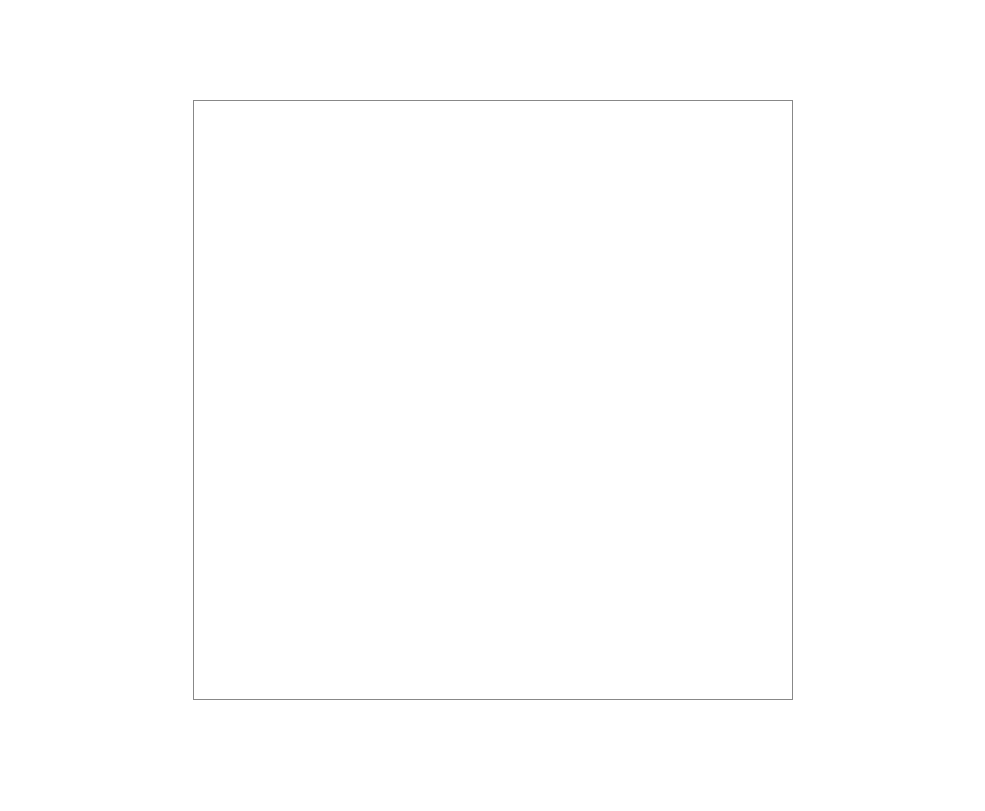
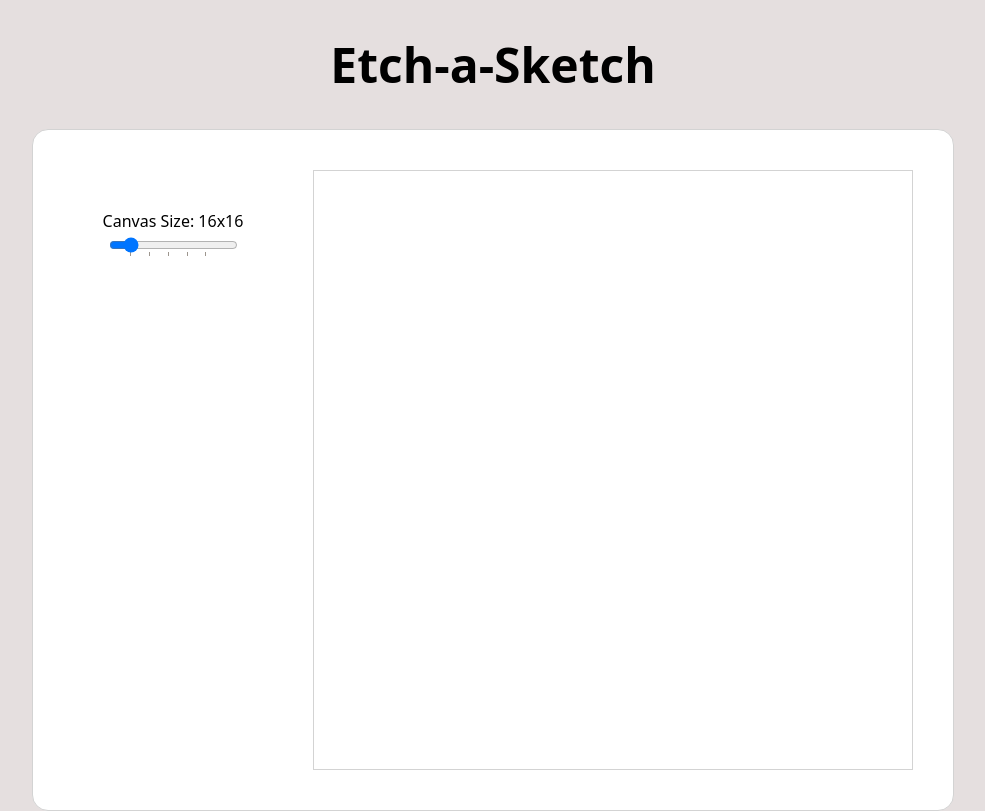
Before and after one commit to kosmik7/odin-etch-a-sketch, a plain HTML site: page index.html in a window 1280 px wide. Shown: the whole page, without its empty margins (147-1132 px from the left). Drawn offline with Linux system fonts and the light colour scheme.

Commit message:
Add a range input to select the size of the canvas

```diff
--- a/index.html
+++ b/index.html
@@ -11,7 +11,28 @@
 </head>
 
 <body>
-    <div id="canvas"></div>
+    <div class="content-container">
+        <h1>Etch-a-Sketch</h1>
+        <div class="flex-container">
+            <div class="settings">
+                <div>
+                    <label id="canvas-size-input-label" for="canvas-size-input">Canvas Size: 16x16</label>
+                    <input type="range" id="canvas-size-input" name="canvas-size-input" min="4" max="100" value="16" step="1" list="markers" />
+                </div>
+                <datalist id="markers">
+                    <option value="16"></option>
+                    <option value="32"></option>
+                    <option value="48"></option>
+                    <option value="64"></option>
+                    <option value="80"></option>
+                </datalist>
+            </div>
+            <div id="canvas-container">
+                <div id="canvas">
+                </div>
+            </div>
+        </div>
+    </div>
 </body>
 
 </html>
--- a/script.js
+++ b/script.js
@@ -1,20 +1,34 @@
 
-function createCanvas() {
+function createCanvas(canvasSize = 16) {
+    const canvasContainer = document.getElementById('canvas-container');
     const canvasElement = document.getElementById('canvas');
-    const canvasSize = 16
+    const canvasElementNew = document.createElement('div')
+    canvasElementNew.setAttribute('id', 'canvas');
     const fragment = document.createDocumentFragment();
 
-    for (let i = 0; i <= canvasSize; i++) {
+
+
+    for (let i = 0; i < canvasSize; i++) {
         const canvasRow = document.createElement('div')
         canvasRow.classList.add('row')
 
-        for (let j = 0; j <= canvasSize; j++) {
+        for (let j = 0; j < canvasSize; j++) {
             const canvasPixel = document.createElement('div')
             canvasRow.appendChild(canvasPixel)
         }
-        fragment.appendChild(canvasRow);
+        canvasElementNew.appendChild(canvasRow);
     }
-    canvasElement.appendChild(fragment)
+    fragment.appendChild(canvasElementNew);
+    canvasContainer.replaceChild(fragment, canvasElement)
 }
 
+function updateLabel(canvasSize = 16) {
+    const canvasSizeLabel = document.getElementById('canvas-size-input-label')
+    canvasSizeLabel.textContent = `Canvas Size: ${canvasSize}x${canvasSize} `
+}
+
+const canvasSizeInput = document.getElementById('canvas-size-input')
+canvasSizeInput.addEventListener('mouseup', (event) => createCanvas(event.target.value));
+canvasSizeInput.addEventListener('input', (event) => updateLabel(event.target.value));
+
 createCanvas()
--- a/style.css
+++ b/style.css
@@ -34,13 +34,36 @@ video {
 }
 
 /* end */
+:root {
+    --border-color: #d3d3d3;
+}
 
 body {
     margin: 0;
-    height: 100vh;
+    background-color: #e5dfdf;
+    font-family: system-ui, sans-serif;
+}
+
+h1 {
+    font-size: 3rem;
+    font-weight: 700;
+}
+
+.content-container {
+    display: flex;
+    flex-direction: column;
+    align-items: center;
+    margin:auto;
+}
+
+.flex-container {
     display: flex;
     justify-content: center;
-    align-items: center;
+    gap: 40px;
+    padding: 40px;
+    background-color: #fff;
+    border-radius: 16px;
+    border: 1px solid var(--border-color);
 }
 
 #canvas {
@@ -48,7 +71,7 @@ body {
     height: 600px;
     display: flex;
     flex-direction: column;
-    border: 1px solid #888;
+    border: 1px solid var(--border-color);
 }
 
 #canvas > .row {
@@ -63,3 +86,14 @@ body {
 #canvas > .row > div:hover {
     background-color: black;
 }
+
+.settings {
+    width: 200px;
+    padding: 40px 20px;
+}
+
+.settings > div {
+    display: flex;
+    flex-direction: column;
+    align-items: center;
+}
```
